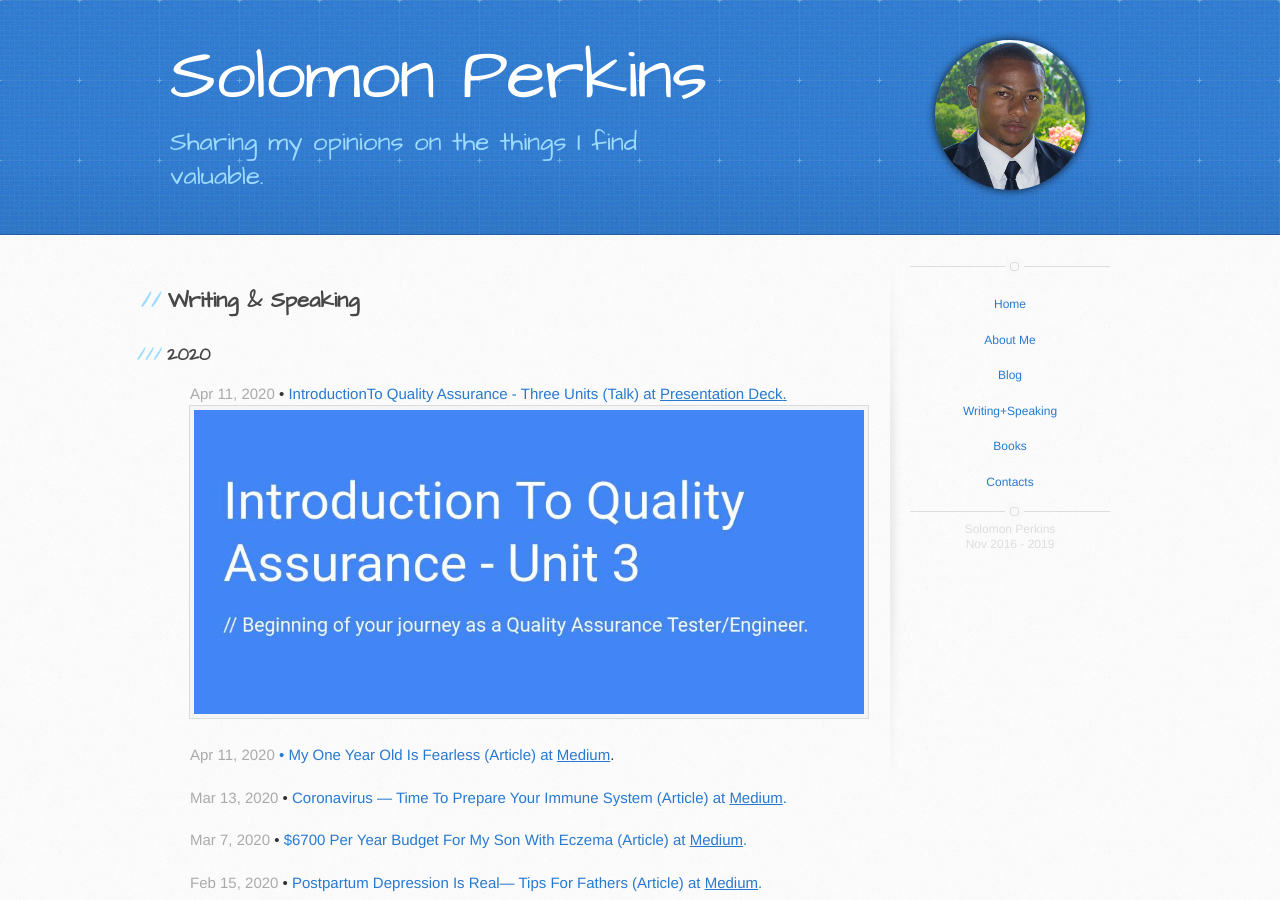
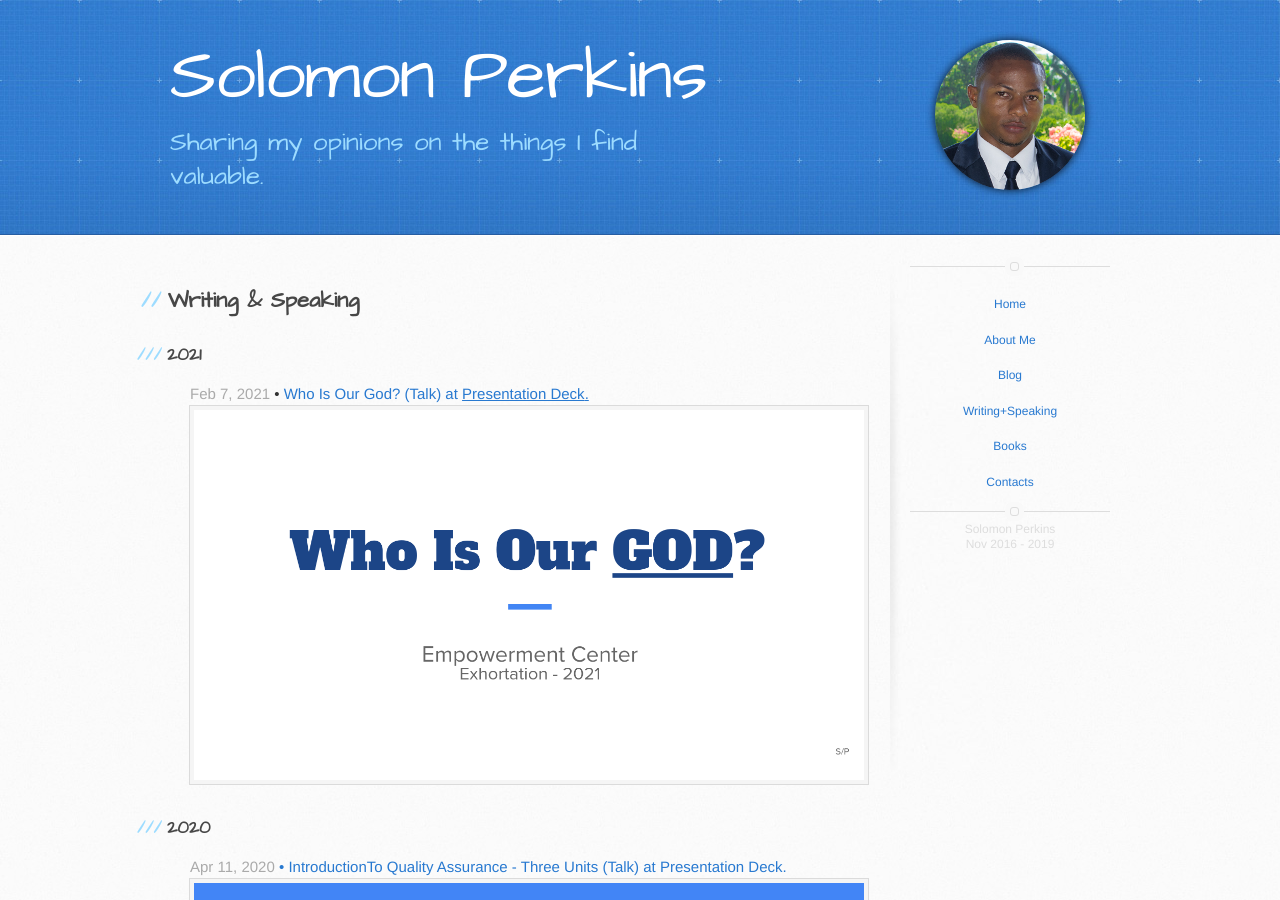
Before and after one commit to SolomonPerkins/solomonperkins.github.io, a Jekyll site: the page built from writing+speaking.html, in a window 1280 px wide and 900 px high. Built offline with Jekyll 4.4.1, drawn with Linux system fonts in a browser that asks for light colours.

Commit message:
Add presentation to blog

```diff
--- a/_data/writingspeaking.yml
+++ b/_data/writingspeaking.yml
@@ -1,3 +1,8 @@
+- type: speaking
+  title: "Who Is Our God?"
+  image: "/images/writing+speaking/who-is-our-GOD.png"
+  location: "<a href='https://docs.google.com/presentation/d/1BXNHmFPQft_oF08T9_sYU_SW7A62oNTaMaIZgDpIJpY/edit?usp=sharing'>Presentation Deck<a>"
+  date: 2021-02-07
 - type: speaking
   title: "IntroductionTo Quality Assurance - Three Units "
   image: "/images/writing+speaking/presentation-qa.jpg"
```
Also changed, not shown: images/writing+speaking/who-is-our-GOD.png (added).
